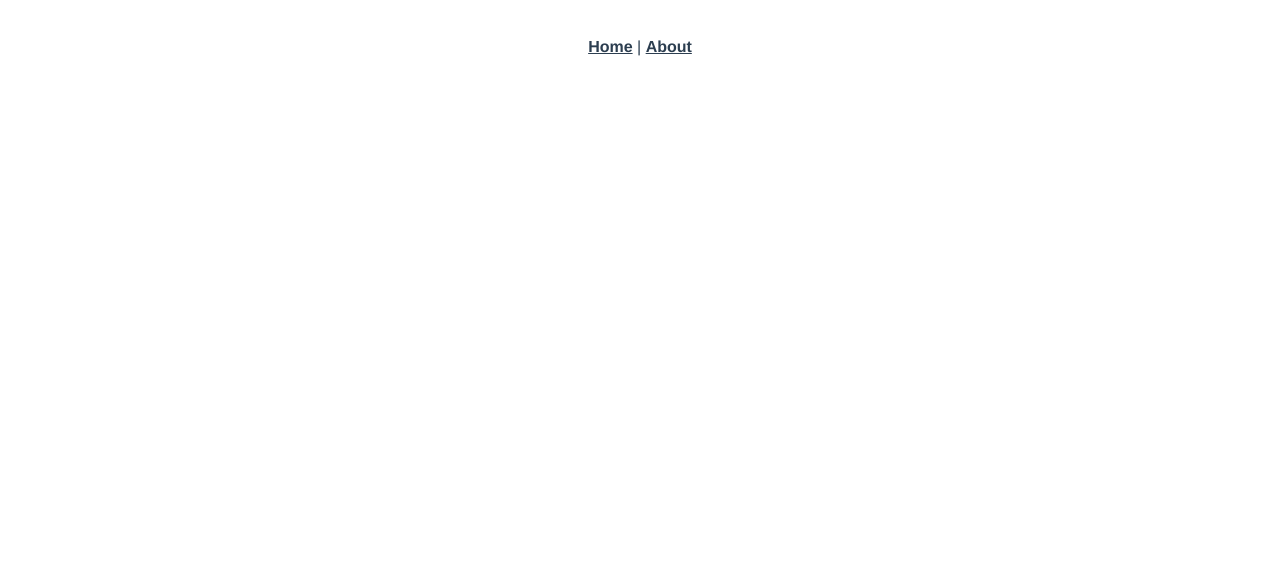
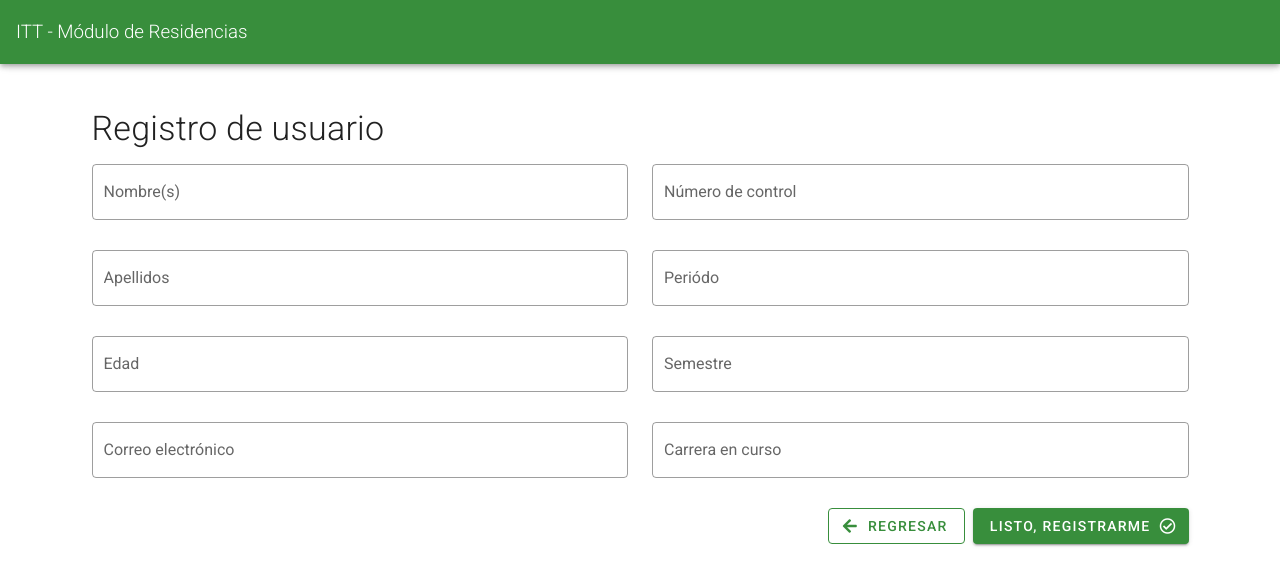
Before and after one commit to 64riera/student-dashboard-itt-res-front, a Vue app: page /#/register in a window 1280 px wide. Shown: the top 586 px of the page. Built offline with nearby package versions, Linux system fonts and the light colour scheme.

Commit message:
Base del componente de login y registro, falta perfeccionar y consumir API

```diff
--- a/public/index.html
+++ b/public/index.html
@@ -6,6 +6,9 @@
     <meta name="viewport" content="width=device-width,initial-scale=1.0">
     <link rel="icon" href="<%= BASE_URL %>favicon.ico">
     <title><%= htmlWebpackPlugin.options.title %></title>
+    <link rel="stylesheet" href="https://fonts.googleapis.com/css?family=Roboto:100,300,400,500,700,900">
+    <link rel="stylesheet" href="https://cdn.jsdelivr.net/npm/@mdi/font@latest/css/materialdesignicons.min.css">
+    <link href="https://use.fontawesome.com/releases/v5.0.13/css/all.css" rel="stylesheet">
   </head>
   <body>
     <noscript>
--- a/src/App.vue
+++ b/src/App.vue
@@ -1,32 +1,49 @@
 <template>
-  <div id="app">
-    <div id="nav">
-      <router-link to="/">Home</router-link> |
-      <router-link to="/about">About</router-link>
-    </div>
-    <router-view/>
-  </div>
+  <v-app>
+    <v-app-bar
+      app
+      color="green darken-2"
+      dark
+    >
+      <div class="d-flex align-center">
+        <h3 class="font-weight-light">
+          ITT - Módulo de Residencias
+        </h3>
+      </div>
+
+      <v-spacer></v-spacer>
+
+    </v-app-bar>
+
+    <v-content>
+      <transition name="fade">
+        <router-view></router-view>
+      </transition>
+    </v-content>
+  </v-app>
 </template>
 
+<script>
+
+export default {
+  name: 'App',
+  data: () => ({
+    //
+  }),
+};
+</script>
+
 <style>
-#app {
-  font-family: Avenir, Helvetica, Arial, sans-serif;
-  -webkit-font-smoothing: antialiased;
-  -moz-osx-font-smoothing: grayscale;
-  text-align: center;
-  color: #2c3e50;
+.fade-enter-active, .fade-leave-active {
+  transition-property: opacity;
+  transition-duration: .20s;
 }
 
-#nav {
-  padding: 30px;
+.fade-enter-active {
+  transition-delay: .20s;
 }
 
-#nav a {
-  font-weight: bold;
-  color: #2c3e50;
-}
-
-#nav a.router-link-exact-active {
-  color: #42b983;
+.fade-enter, .fade-leave-active {
+  opacity: 0
 }
 </style>
--- /dev/null
+++ b/src/components/auth/login.component.vue
@@ -0,0 +1,68 @@
+<template>
+<v-container
+        class="fill-height"
+        fluid
+      >
+        <v-row
+          align="center"
+          justify="center"
+        >
+          <v-col
+            cols="12"
+            sm="8"
+            md="4"
+          >
+            <v-card class="elevation-12">
+              <v-toolbar
+                color="green darken-2"
+                dark
+                flat
+              >
+                <v-toolbar-title>
+                  Iniciar sesión
+                </v-toolbar-title>
+                <v-spacer />
+              </v-toolbar>
+              <v-card-text>
+                <v-form>
+                  <v-text-field
+                    color="green darken-2"
+                    label="Correo electrónico"
+                    prepend-icon="fas fa-user"
+                    type="text"
+                  />
+
+                  <v-text-field
+                    color="green darken-2"
+                    id="password"
+                    label="Contraseña"
+                    prepend-icon="fas fa-lock"
+                    type="password"
+                  />
+                </v-form>
+              </v-card-text>
+              <v-card-actions>
+                <v-btn x-small color="green darken-2"
+                      to="/register" link text>
+                      No tienes cuenta? Registrate aquí
+                </v-btn>
+                <v-spacer />
+                <v-btn dark color="green darken-2">
+                  Ingresar
+                  <v-icon right small>fas fa-arrow-circle-right</v-icon>
+                </v-btn>
+              </v-card-actions>
+            </v-card>
+          </v-col>
+        </v-row>
+      </v-container>
+</template>
+
+<script>
+export default {
+};
+</script>
+
+<style scoped>
+
+</style>
--- /dev/null
+++ b/src/components/auth/register.component.vue
@@ -0,0 +1,106 @@
+<template>
+    <v-container class="my-8">
+        <v-form class="mx-8">
+            <h3 class="display-1 font-weight-light mb-4">Registro de usuario</h3>
+            <v-row>
+                <v-col cols="12" xs="12" sm="12" md="6" xl="6">
+                    <v-text-field color="green darken-2"
+                                  outlined
+                                  label="Nombre(s)"
+                                  v-model="name"
+                                  :rules="nameRules"
+                    ></v-text-field>
+                    <v-text-field color="green darken-2"
+                                  outlined
+                                  label="Apellidos"
+                                  v-model="lastName"
+                                  :rules="lastNameRules"
+                    ></v-text-field>
+                    <v-text-field color="green darken-2"
+                                  outlined
+                                  label="Edad"
+                                  v-model="age"
+                                  :rules="ageRules"
+                    ></v-text-field>
+                    <v-text-field color="green darken-2"
+                                  outlined
+                                  label="Correo electrónico"
+                                  v-model="email"
+                                  :rules="emailRules"
+                    ></v-text-field>
+                </v-col>
+                <v-col cols="12" xs="12" sm="12" md="6" xl="6">
+                    <v-text-field color="green darken-2"
+                                  outlined
+                                  label="Número de control"
+                                  v-model="controlNum"
+                                  :rules="controlNumRules"
+                    ></v-text-field>
+                    <v-text-field color="green darken-2"
+                                  outlined
+                                  label="Periódo"
+                    ></v-text-field>
+                    <v-text-field color="green darken-2"
+                                  outlined
+                                  label="Semestre"
+                    ></v-text-field>
+                    <v-text-field color="green darken-2"
+                                  outlined
+                                  label="Carrera en curso"
+                    ></v-text-field>
+                    <div class="float-right">
+                        <v-btn
+                            outlined class="mr-2"
+                            color="green darken-2"
+                            to="/">
+                            <v-icon left small>
+                                fas fa-arrow-left
+                            </v-icon>
+                            Regresar
+                        </v-btn>
+                        <v-btn
+                            dark class="float-right"
+                            color="green darken-2">
+                            Listo, registrarme
+                            <v-icon right small>
+                                far fa-check-circle
+                            </v-icon>
+                        </v-btn>
+                    </div>
+                </v-col>
+            </v-row>
+        </v-form>
+    </v-container>
+</template>
+
+<script>
+export default {
+  data: () => ({
+    name: '',
+    nameRules: [
+      (v) => !!v || 'Campo obligatorio',
+      (v) => (v && v.length >= 2) || 'Ingrese un nombre válido',
+    ],
+    lastName: '',
+    lastNameRules: [
+      (v) => !!v || 'Campo obligatorio',
+      (v) => (v && v.length >= 5) || 'Ingrese apellidos válidos',
+    ],
+    age: '',
+    ageRules: [
+      (v) => !!v || 'Campo obligatorio',
+      (v) => (v && v.length >= 1) || 'Ingrese una edad válida',
+    ],
+    email: '',
+    emailRules: [
+      (v) => !!v || 'Campo obligatorio',
+      (v) => (v && v.length >= 6) || 'Ingrese un email válido',
+    ],
+    controlNum: '',
+    controlNumRules: [
+      (v) => !!v || 'Campo obligatorio',
+      (v) => (v && v.length >= 5) || 'Ingrese un número de control válido',
+    ],
+  }),
+};
+</script>
--- /dev/null
+++ b/src/plugins/vuetify.js
@@ -0,0 +1,7 @@
+import Vue from 'vue';
+import Vuetify from 'vuetify/lib';
+
+Vue.use(Vuetify);
+
+export default new Vuetify({
+});
--- a/src/router/index.js
+++ b/src/router/index.js
@@ -1,22 +1,18 @@
 import Vue from 'vue';
 import VueRouter from 'vue-router';
-import Home from '../views/Home.vue';
 
 Vue.use(VueRouter);
 
 const routes = [
   {
     path: '/',
-    name: 'Home',
-    component: Home,
+    name: 'Login',
+    component: () => import('@/components/auth/login.component.vue'),
   },
   {
-    path: '/about',
-    name: 'About',
-    // route level code-splitting
-    // this generates a separate chunk (about.[hash].js) for this route
-    // which is lazy-loaded when the route is visited.
-    component: () => import(/* webpackChunkName: "about" */ '../views/About.vue'),
+    path: '/register',
+    name: 'Register',
+    component: () => import('@/components/auth/register.component.vue'),
   },
 ];
 
--- /dev/null
+++ b/vue.config.js
@@ -0,0 +1,5 @@
+module.exports = {
+  transpileDependencies: [
+    'vuetify',
+  ],
+};
```
Also changed, not shown: package.json (+6 -1 lines), src/components/HelloWorld.vue (+143 -52 lines), src/main.js (+11 -0 lines), src/assets/logo.svg (added), 1 other file (tests, documents, lock files or other folders).
